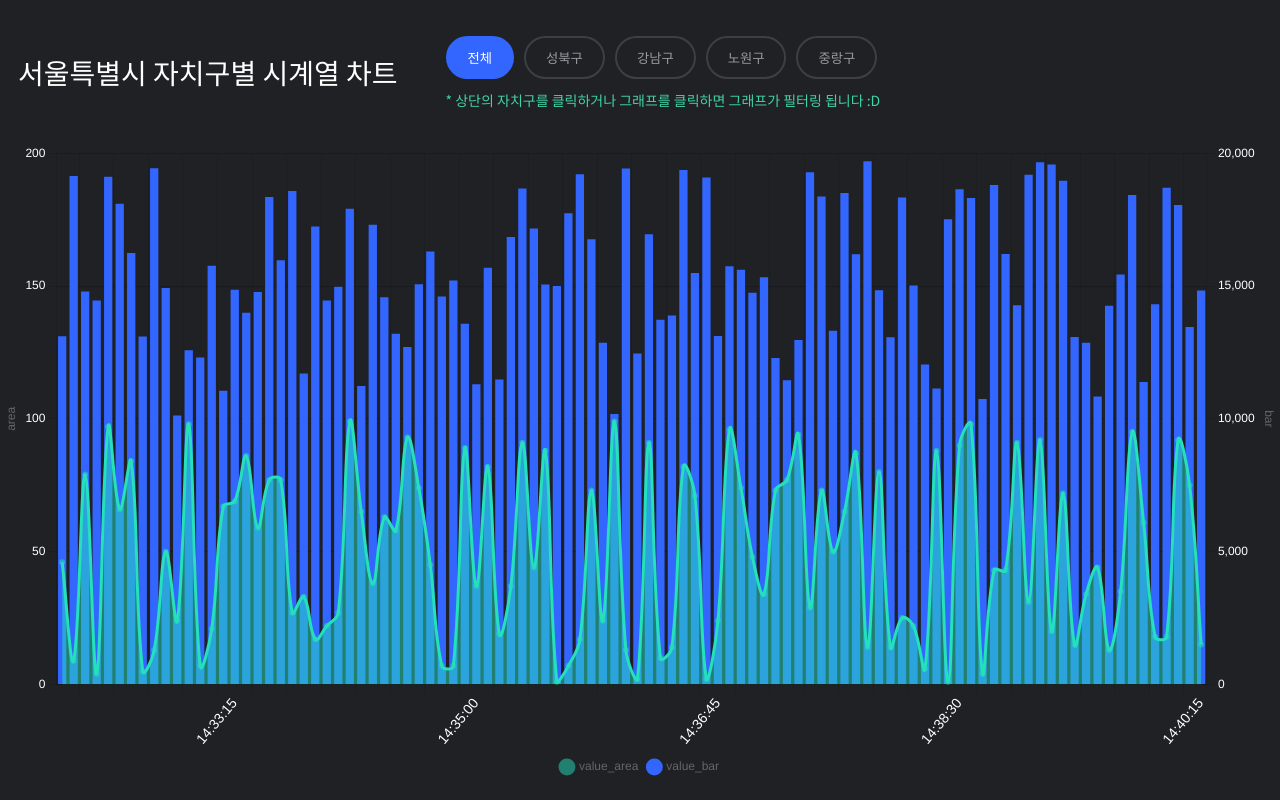
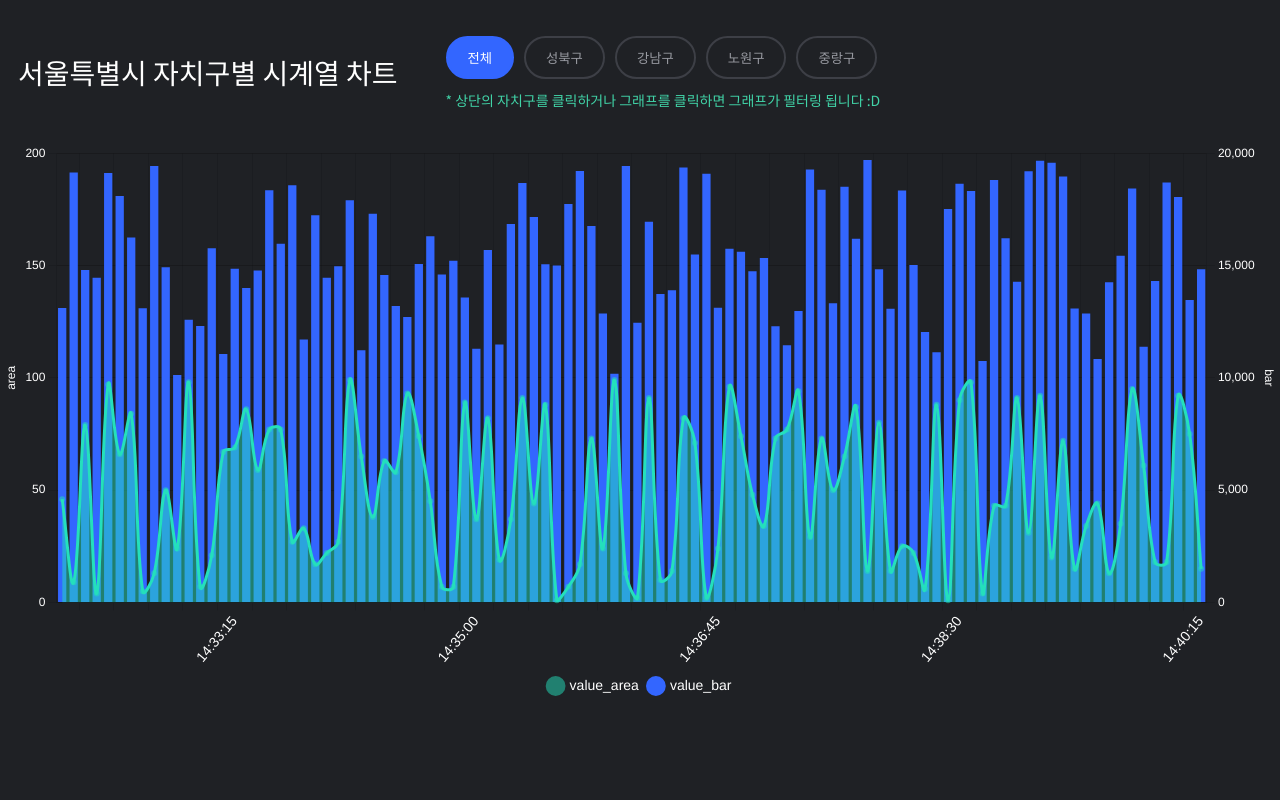
Before and after one commit to mihyunLee/region-time-chart, a React (Create React App) app: page / in a window 1280 px wide. Built offline with nearby package versions, Linux system fonts and the light colour scheme.

Commit message:
💄 DESIGN: 차트 폰트 색상 및 크기 설정

```diff
--- a/src/App.tsx
+++ b/src/App.tsx
@@ -52,6 +52,6 @@ const HeaderContainer = styled.header`
 const ChartContainer = styled.article`
   canvas {
     width: 100%;
-    height: 80vh;
+    height: 70vh;
   }
 `;
--- a/src/constants/index.ts
+++ b/src/constants/index.ts
@@ -41,12 +41,22 @@ export const TIME_SERIES_CHART_OPTIONS: ChartOptions = {
       position: 'bottom' as const,
       labels: {
         usePointStyle: true,
+        color: 'white',
+        font: {
+          size: 14,
+        },
       },
     },
     tooltip: {
       mode: TOOLTIP_OPTIONS.MODE,
       intersect: TOOLTIP_OPTIONS.INTERSECT,
       usePointStyle: true,
+      titleFont: {
+        size: 15,
+      },
+      bodyFont: {
+        size: 15,
+      },
       callbacks: {
         title: function (context) {
           const dataIndex = context[0].dataIndex;
@@ -66,6 +76,7 @@ export const TIME_SERIES_CHART_OPTIONS: ChartOptions = {
       title: {
         display: true,
         text: CHART_TYPE.BAR,
+        color: 'white',
       },
       ticks: {
         stepSize: 5000,
@@ -79,6 +90,7 @@ export const TIME_SERIES_CHART_OPTIONS: ChartOptions = {
       title: {
         display: true,
         text: CHART_TYPE.AREA,
+        color: 'white',
       },
       max: 200,
       ticks: {
```
